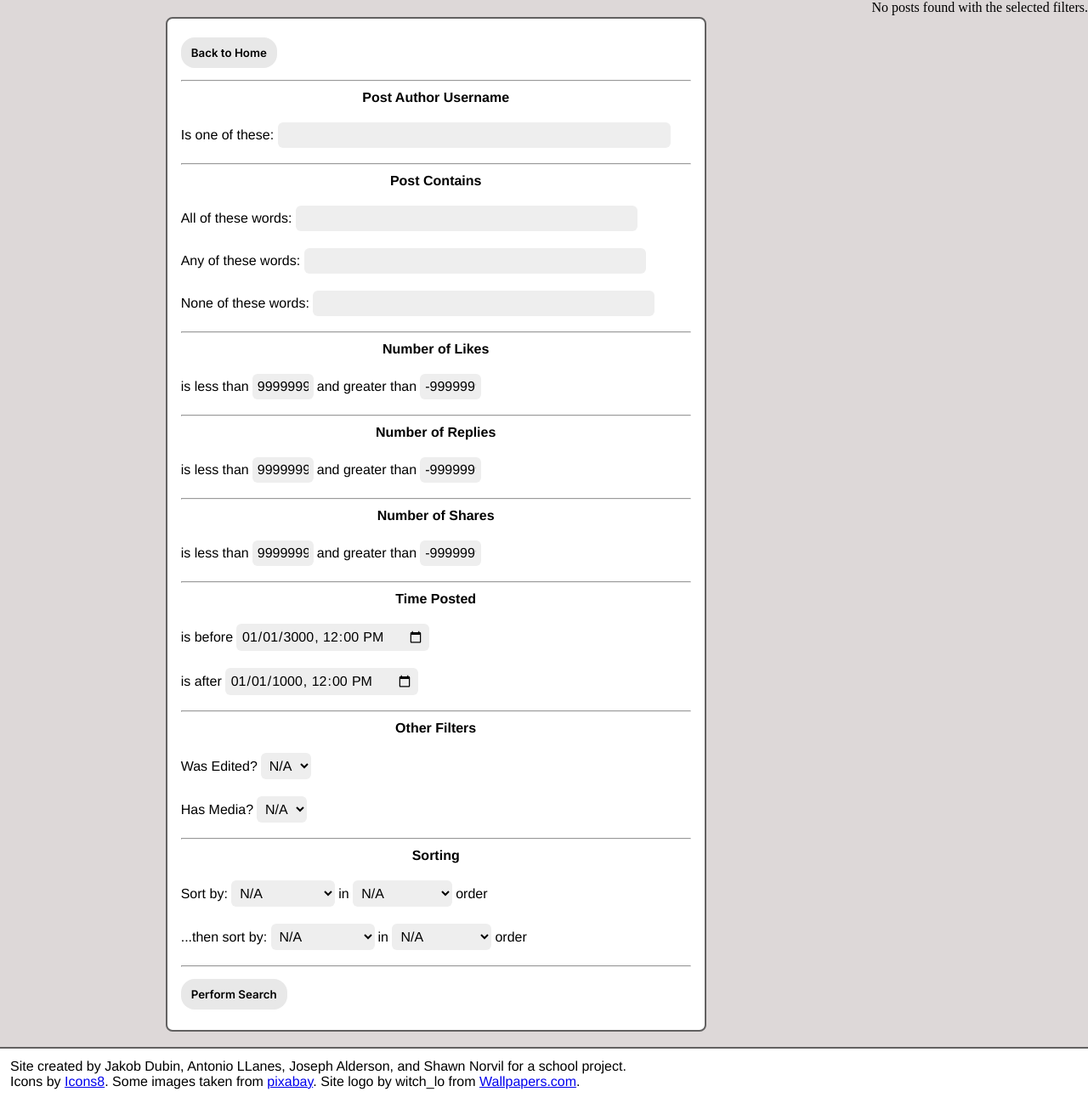
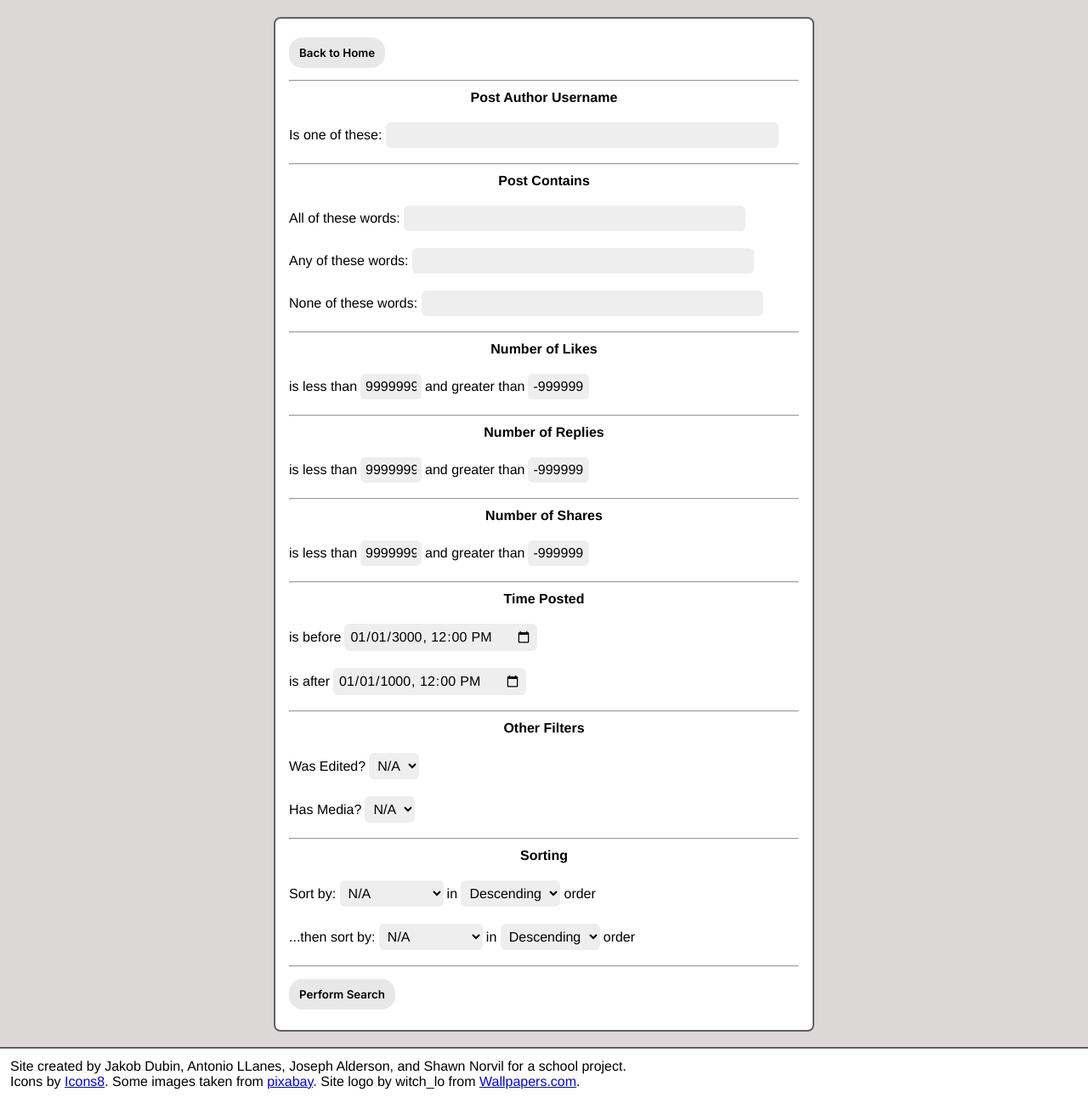
Before and after one commit to NorvilzShawnz/social_media_project-main_copy, a Django app: page /advanced-search/ in a window 1280 px wide. Shown: the part 62-1360 px from the top of the page at 85% size. Run offline with Django 5.2, Linux system fonts and the light colour scheme; data that the repository does not hold is empty; parts of the project's set-up code (start-up, migrations or seed data) failed here and were passed over.

Commit message:
fix advanced search

```diff
--- a/core/views.py
+++ b/core/views.py
@@ -3,6 +3,7 @@ from json import dumps
 from django.shortcuts import render, redirect, get_object_or_404
 from django.contrib import messages
 from django.contrib.auth import get_user_model, login, authenticate
+from django.db.models import Q
 
 from .models import VibeGroup, VibeUser, VibePost, VibeComment
 # Importing sample data for testing purposes
@@ -145,74 +146,55 @@ def advanced_search(request):
     posts = VibePost.objects.all()
 
     if request.method == "POST":
+        # — filter by author
         post_author = request.POST.get("post_author", "").strip()
         if post_author:
             posts = posts.filter(author__username__icontains=post_author)
 
+        # — filter by content words
         all_words = request.POST.get("all_of_these_words", "")
+        for w in all_words.split():
+            posts = posts.filter(contents__icontains=w)
+
         any_words = request.POST.get("any_of_these_words", "")
+        if any_words:
+            q_any = Q()
+            for w in any_words.split():
+                q_any |= Q(contents__icontains=w)
+            posts = posts.filter(q_any)
+
         none_words = request.POST.get("none_of_these_words", "")
+        for w in none_words.split():
+            posts = posts.exclude(contents__icontains=w)
 
-        if all_words:
-            for word in all_words.split():
-                posts = posts.filter(contents__icontains=word)
+        # — numeric filters (likes, replies, shares)
+        def try_int(key, default):
+            try:
+                return int(request.POST.get(key, default))
+            except ValueError:
+                return default
 
-        if any_words:
-            queries = Q()
-            for word in any_words.split():
-                queries |= Q(contents__icontains=word)
-            posts = posts.filter(queries)
+        likes_lt = try_int("likes_lt", 10**12)
+        likes_gt = try_int("likes_gt", -1)
+        posts = posts.filter(like_cnt__lt=likes_lt, like_cnt__gt=likes_gt)
 
-        if none_words:
-            for word in none_words.split():
-                posts = posts.exclude(contents__icontains=word)
+        replies_lt = try_int("replies_lt", 10**12)
+        replies_gt = try_int("replies_gt", -1)
+        posts = posts.filter(comment_cnt__lt=replies_lt, comment_cnt__gt=replies_gt)
 
-        try:
-            likes_lt = int(request.POST.get("likes_lt", 9999999999.9))
-            posts = posts.filter(like_cnt__lt=likes_lt)
-        except ValueError:
-            pass
+        shares_lt = try_int("shares_lt", 10**12)
+        shares_gt = try_int("shares_gt", -1)
+        posts = posts.filter(share_cnt__lt=shares_lt, share_cnt__gt=shares_gt)
 
-        try:
-            likes_gt = int(request.POST.get("likes_gt", float(-9999999999.9)))
-            posts = posts.filter(like_cnt__gt=likes_gt)
-        except ValueError:
-            pass
-
-        try:
-            replies_lt = int(request.POST.get("replies_lt", float(9999999999.9)))
-            posts = posts.filter(comment_cnt__lt=replies_lt)
-        except ValueError:
-            pass
-
-        try:
-            replies_gt = int(request.POST.get("replies_gt", float(-9999999999.9)))
-            posts = posts.filter(comment_cnt__gt=replies_gt)
-        except ValueError:
-            pass
-
-
-        try:
-            shares_lt = int(request.POST.get("shares_lt", float(9999999999.9)))
-            posts = posts.filter(share_cnt__gt=shares_lt)
-        except ValueError:
-            pass
-
-        try:
-            shares_gt = int(request.POST.get("shares_gt", float(-9999999999.9)))
-            posts = posts.filter(share_cnt__gt=shares_gt)
-        except ValueError:
-            pass
-
+        # — date filters
         date_before = request.POST.get("date_before")
-        date_after = request.POST.get("date_after")
-
+        date_after  = request.POST.get("date_after")
         if date_before:
             posts = posts.filter(date_time_posted__lt=date_before)
-
         if date_after:
             posts = posts.filter(date_time_posted__gt=date_after)
 
+        # — boolean filters
         was_edited = request.POST.get("was_edited")
         if was_edited == "Yes":
             posts = posts.filter(is_edited=True)
@@ -225,30 +207,37 @@ def advanced_search(request):
         elif has_media == "No":
             posts = posts.filter(media__isnull=True)
 
+        # — sorting
+        def do_sort(key, order):
+            if key and key != "N/A":
+        # map user-visible sort keys to model fields
+                sort_map = {
+            "Time Posted": "date_time_posted",
+            "Like Count": "like_cnt",
+            "Reply Count": "comment_cnt",
+            "Share Count": "share_cnt",
+        }
+                db_field = sort_map.get(key, key.lower())
+                prefix = "-" if order == "Descending" else ""
+                return f"{prefix}{db_field}"
+            return None
 
-        sorting_1 = request.POST.get("sorting-1")
-        sorting_order_1 = request.POST.get("sorting-order-1")
-        sorting_2 = request.POST.get("sorting-2")
-        sorting_order_2 = request.POST.get("sorting-order-2")
+        sort1 = do_sort(request.POST.get("sorting-1"),       request.POST.get("sorting-order-1"))
+        sort2 = do_sort(request.POST.get("sorting-2"),       request.POST.get("sorting-order-2"))
+        order_by = [s for s in (sort1, sort2) if s]
+        if order_by:
+            posts = posts.order_by(*order_by)
 
-        if sorting_1 != "N/A":
-            if sorting_order_1 == "Descending":
-                posts = posts.order_by(f"-{sorting_1.lower()}")
-            else:
-                posts = posts.order_by(sorting_1.lower())
+        # — finally: render the **home** template with only the filtered posts
+        return render(request, 'index.html', {
+            'postsInFeed': posts,
+            'authenticatedUser': authenticatedUser,
+        })
 
-        if sorting_2 != "N/A":
-            if sorting_order_2 == "Descending":
-                posts = posts.order_by(f"-{sorting_2.lower()}")
-            else:
-                posts = posts.order_by(sorting_2.lower())
-
-    context = {
-        "postsInFeed": posts,
-        "authenticatedUser": authenticatedUser,
-    }
-
-    return render(request, "advanced-search.html", context)
+    # GET: just show the blank advanced‑search form
+    return render(request, 'advanced-search.html', {
+        'authenticatedUser': request.user,
+    })
 
 def view_post(request):
     # authenticatedUser = request.user
--- a/templates/advanced-search.html
+++ b/templates/advanced-search.html
@@ -95,16 +95,16 @@
                     <span class="basic-content-text">Sort by: </span>
                     <select name="sorting-1" class="basic-content-text input-field">
                         <option value="N/A" class="basic-content-text">N/A</option>
-                        <option value="Time-Posted" class="basic-content-text">Time Posted</option>
-                        <option value="Like-Count" class="basic-content-text">Like Count</option>
-                        <option value="Share-Count" class="basic-content-text">Share Count</option>
-                        <option value="Reply-Count" class="basic-content-text">Reply Count</option>
+                        <option value="date_time_posted" class="basic-content-text">Time Posted</option>
+                        <option value="like_cnt" class="basic-content-text">Like Count</option>
+                        <option value="share_cnt" class="basic-content-text">Share Count</option>
+                        <option value="comment_cnt" class="basic-content-text">Reply Count</option>
                     </select>
                     <span class="basic-content-text"> in </span>
                     <select name="sorting-order-1" class="basic-content-text input-field">
                         <option value="N/A" class="basic-content-text">N/A</option>
-                        <option value="Like-Count" class="basic-content-text">Descending</option>
-                        <option value="Share-Count" class="basic-content-text">Ascending</option>
+                        <option value="Descending" class="basic-content-text" selected>Descending</option>
+                        <option value="Ascending" class="basic-content-text">Ascending</option>
                     </select>
                     <span class="basic-content-text"> order</span>
 
@@ -112,16 +112,16 @@
                     <span class="basic-content-text">...then sort by: </span>
                     <select name="sorting-2" class="basic-content-text input-field">
                         <option value="N/A" class="basic-content-text">N/A</option>
-                        <option value="Time-Posted" class="basic-content-text">Time Posted</option>
-                        <option value="Like-Count" class="basic-content-text">Like Count</option>
-                        <option value="Share-Count" class="basic-content-text">Share Count</option>
-                        <option value="Reply-Count" class="basic-content-text">Reply Count</option>
+                        <option value="date_time_posted" class="basic-content-text">Time Posted</option>
+                        <option value="like_cnt" class="basic-content-text">Like Count</option>
+                        <option value="share_cnt" class="basic-content-text">Share Count</option>
+                        <option value="comment_cnt" class="basic-content-text">Reply Count</option>
                     </select>
                     <span class="basic-content-text"> in </span>
                     <select name="sorting-order-2" class="basic-content-text input-field">
                         <option value="N/A" class="basic-content-text">N/A</option>
-                        <option value="Like-Count" class="basic-content-text">Descending</option>
-                        <option value="Share-Count" class="basic-content-text">Ascending</option>
+                        <option value="Descending" class="basic-content-text" selected>Descending</option>
+                        <option value="Ascending" class="basic-content-text">Ascending</option>
                     </select>
                     <span class="basic-content-text"> order</span>
 
@@ -129,24 +129,8 @@
                     <div id="submit-form-div">
                         <input name="submit" type="submit" value="Perform Search" class="main-btn">
                     </div>
-
                 </form>
             </div>
-            {% if postsInFeed %}
-            <div id="filtered-posts">
-                {% for post in postsInFeed %}
-                    <div class="post">
-                        <h3>{{ post.title }}</h3>
-                        <p>{{ post.contents }}</p>
-                        <p><strong>Likes:</strong> {{ post.like_cnt }}</p>
-                        <p><strong>Replies:</strong> {{ post.reply_cnt }}</p>
-                        <p><strong>Shares:</strong> {{ post.share_cnt }}</p>
-                    </div>
-                {% endfor %}
-            </div>
-        {% else %}
-            <p>No posts found with the selected filters.</p>
-        {% endif %}
         </main>
     </div>
 
```
